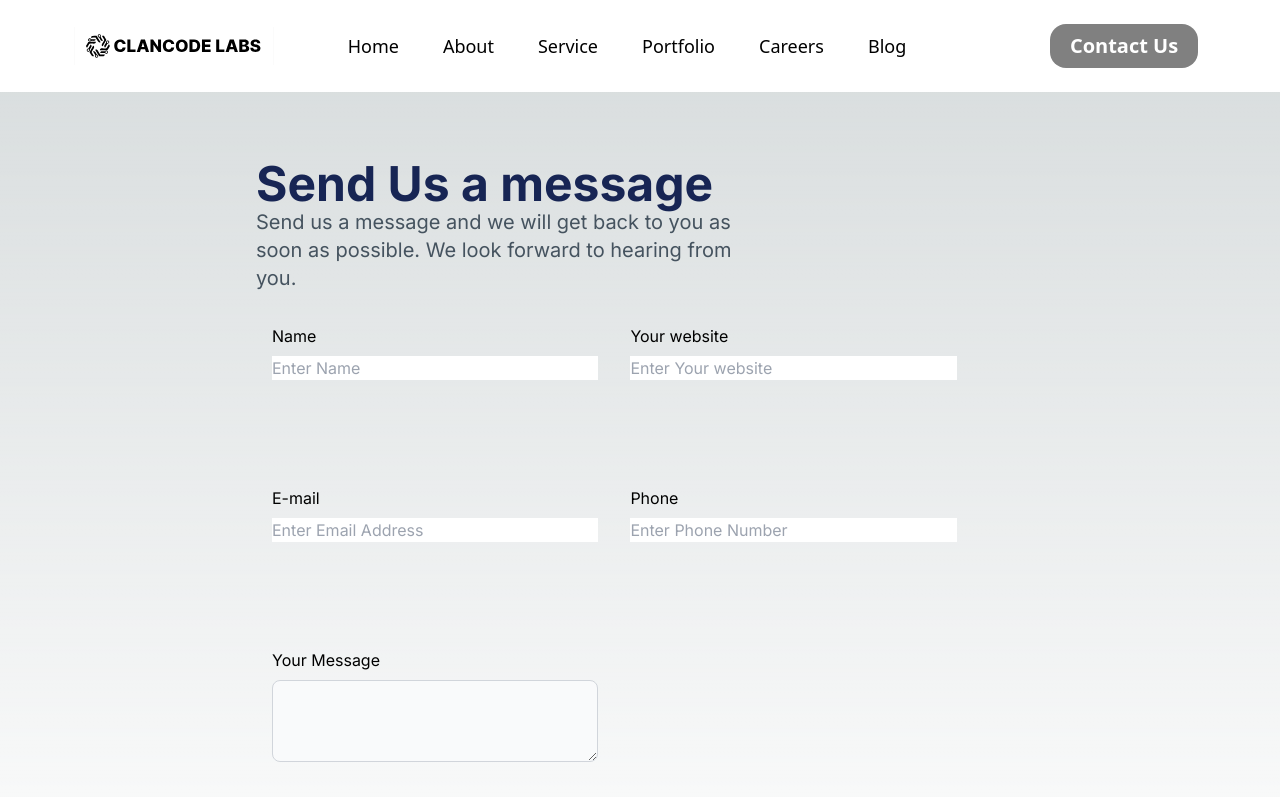
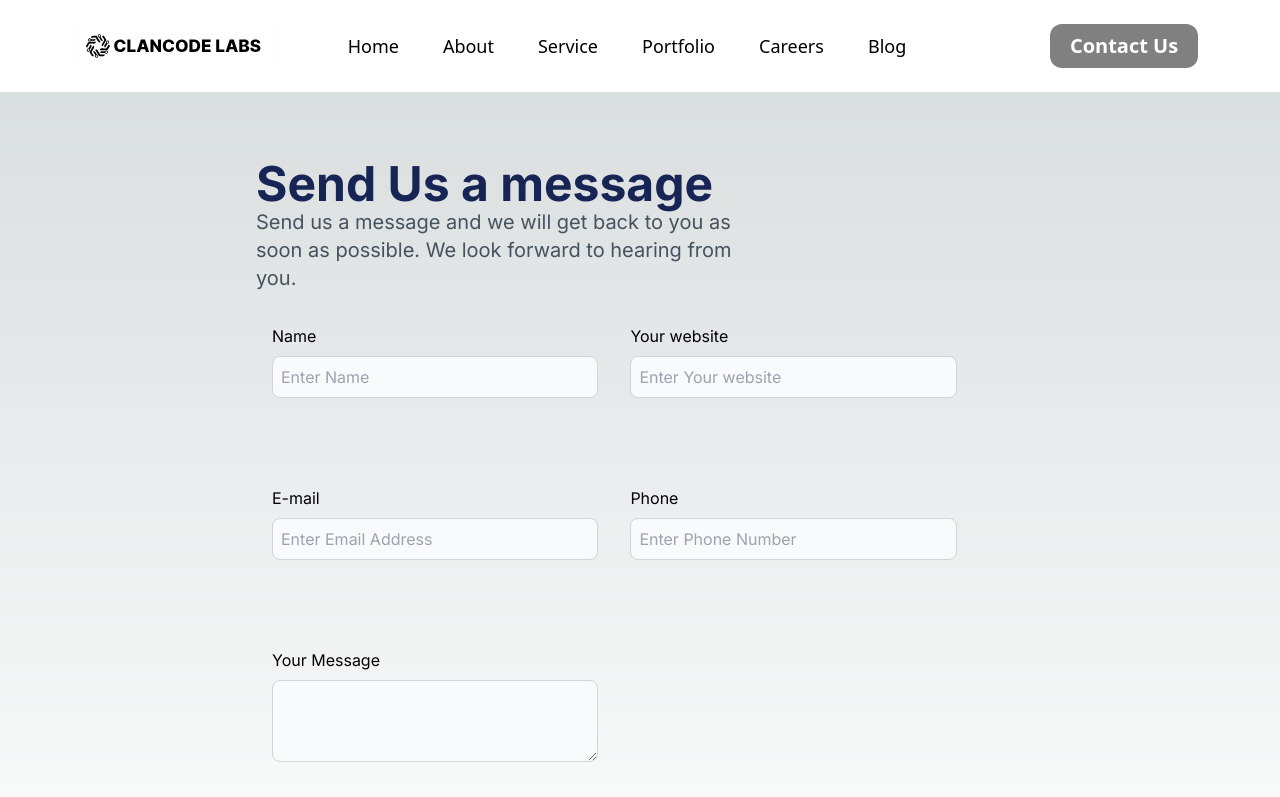
Before and after one commit to arthathagary/clancode-labs-side, a Next.js app: page /components/Contact in a window 1280 px wide. Shown: the top 797 px of the page. Built offline with nearby package versions, Linux system fonts and the light colour scheme.

Commit message:
fixed sme bugs

```diff
--- a/src/app/components/Contact/page.js
+++ b/src/app/components/Contact/page.js
@@ -5,9 +5,9 @@ import Footer from '@/app/pages/Footer'
 
 const page = () => {
   return (
-    <div className='width-full h-[100vh]'>
+    <div className='width-full h-[140vh] sm:h-[100vh]'>
         <NavBar/>
- <div  className='mt-40  flex flex-col justify-center ml-[20%] '>
+ <div  className='sm:mt-40 mt-20  flex flex-col justify-center ml-[10%] sm:ml-[20%] '>
   <h1 className=' text-5xl justify-start font-bold text-blue-950  '>
     Send Us a message
   </h1>
@@ -17,27 +17,27 @@ const page = () => {
   <label className='mb-2 '>
     Name
   </label>
- <input placeholder='Enter Name ' className=' outline-none'/>
+ <input placeholder='Enter Name ' className=' outline-none  text-gray-900 bg-gray-50 rounded-lg border border-gray-300 focus:ring-blue-500 focus:border-blue-500 dark:bg-gray-200 dark:border-gray-600 dark:placeholder-gray-400 dark:text-white dark:focus:ring-blue-500 dark:focus:border-blue-500 p-2'/>
  </div>
  <div className='m-0 flex flex-col p-4 mt-4'>
   <label className='mb-2'>
   Your website
   </label>
- <input placeholder='Enter Your website' className=' outline-none'/>
+ <input placeholder='Enter Your website' className=' outline-none  text-gray-900 bg-gray-50 rounded-lg border border-gray-300 focus:ring-blue-500 focus:border-blue-500 dark:bg-gray-200 dark:border-gray-600 dark:placeholder-gray-400 dark:text-white dark:focus:ring-blue-500 dark:focus:border-blue-500 p-2'/>
  </div>
  <div className='m-0 flex flex-col p-4 mt-4 '>
   <label className='mb-2'>
   E-mail
   </label>
- <input placeholder='Enter Email Address' className=' outline-none'/>
+ <input placeholder='Enter Email Address' className=' outline-none  text-gray-900 bg-gray-50 rounded-lg border border-gray-300 focus:ring-blue-500 focus:border-blue-500 dark:bg-gray-200 dark:border-gray-600 dark:placeholder-gray-400 dark:text-white dark:focus:ring-blue-500 dark:focus:border-blue-500 p-2'/>
  </div>
  <div className='m-0 flex flex-col p-4 mt-4 '>
   <label className='mb-2'>
   Phone
   </label>
- <input placeholder='Enter Phone Number' className=' outline-none'/>
+ <input placeholder='Enter Phone Number' className=' outline-none  text-gray-900 bg-gray-50 rounded-lg border border-gray-300 focus:ring-blue-500 focus:border-blue-500 dark:bg-gray-200 dark:border-gray-600 dark:placeholder-gray-400 dark:text-white dark:focus:ring-blue-500 dark:focus:border-blue-500 p-2'/>
  </div>
- <div className='m-0 flex flex-col p-4 mt-4 '>
+ <div className='m-0 flex flex-col p-4 mt-4 sm:mb-0 '>
   <label className='mb-2'>
   Your Message
   </label>
@@ -49,8 +49,8 @@ const page = () => {
  </div>
  </div>
  <div className='p-4'>
- <input type="checkbox" className='w-5 ' id="tickButton" name="tick" value="selected"></input>
- <label for="tickButton">Tick box</label></div>
+ <input type="checkbox" className='w-10 ' id="tickButton" name="tick" value="selected"></input>
+ <label for="tickButton">Subscribe to ClanCodeLabs</label></div>
  <div>
 
 
--- a/src/app/components/NavBar.jsx
+++ b/src/app/components/NavBar.jsx
@@ -10,26 +10,9 @@ import { animateScroll as scroll } from 'react-scroll';
 
 const NavBar = () => {
   const [nav,setNav] = useState(false);
-  const [color,setColor]=useState('white')
-  const [text,setText] =useState('black')
+
 
   const handleHamClick = ()=>setNav(!nav)
-
-useEffect(()=>{
-  const change=()=>{
-    if(window.scrollY>=90){
-
-      setColor('White')
-      setText('black')
-    }
-    else{
-      setColor('white')
-      setText('	black ')
-    }
-  }
-  window.addEventListener('scroll',change);
-},[])
-
 
   const [menu,setMenu] = useState(true);
   const handleMouseOver = ()=>{
@@ -37,12 +20,12 @@ useEffect(()=>{
   }
   return (
 
-<div style={{backgroundColor:`${color}`}} className=' fixed font-sans z-40  left-0 top-0 w-full ease-in-out duration-500 '>
-  <div className=' w-full m-auto bg-transparent flex justify-evenly items-center p-4 text-black'>
-<Link href='/'>
-          <div style={{color:`${text}`}}  className='w-[200px] bg-black'><Image src={Logo}/></div>
+<div className=' fixed font-sans z-40  left-0 top-0 w-full ease-in-out duration-500 '>
+  <div className=' w-full m-auto bg-white flex justify-evenly items-center p-4 text-black' >
+<Link href='/' >
+          <div   className='w-[200px] bg-black'><Image src={Logo}/></div>
         </Link>
-  <ul style={{color:`${text}`}} className='hidden md:flex md:text-xs  lg:text-lg  '>
+  <ul  className='hidden md:flex md:text-xs  lg:text-lg  '>
 
     <li className=' p-4 pr-7 scroll-s hover:text-red-700 hover:scale-105'>
     <Link href='/'> Home</Link>
@@ -59,8 +42,8 @@ useEffect(()=>{
   <div>
 
   </div>
-  <div><Link href="/components/Contact">
-   <button className=' hidden border-none  md:flex items-center justify-center mt-2 type="button" class="focus:outline-none text-white bg-[#808080] hover:bg-black   text-xl rounded-2xl font-bold  px-5 py-2 mr-2 mb-2   '>Contact Us</button></Link>
+  <div>
+   <button className=' hidden border-none  md:flex items-center justify-center mt-2 type="button" class="focus:outline-none text-white bg-[#808080] hover:bg-black   text-xl rounded-xl font-bold  px-5 py-2 mr-2 mb-2   '><Link href="/components/Contact">Contact Us</Link></button>
    </div>
 
 
@@ -68,22 +51,22 @@ useEffect(()=>{
 
   <div className=' md:hidden z-50 block cursor-pointer '  onClick={handleHamClick}>
 
-        {!nav?<FaBars size={20} style={{color:`${text}`}} className=''/>:<FaTimes size={20} className='mt-0 text-black bg-white'/>}
+        {!nav?<FaBars size={20}  className=''/>:<FaTimes size={20} className='mt-0 text-black bg-white'/>}
 
   </div>
   {/* Mobile menu */}
-  <div style={{color:`${text}`}} className={nav ? ' md:hidden text-black  absolute top-0 right-0 bottom-0 left-0 flex justify-center items-center w-full h-screen bg-black  text-center ease-in-out duration-500':'md:hidden  absolute top-0 right-0 bottom-0 left-[-100%] flex justify-center items-center w-full h-screen bg-slate-500  text-center ease-in-out duration-500 '}>
+  <div  className={nav ? ' md:hidden text-black  absolute top-0 right-0 bottom-0 left-0 flex justify-center items-center w-full h-screen bg-black  text-center ease-in-out duration-500':'md:hidden  absolute top-0 right-0 bottom-0 left-[-100%] flex justify-center items-center w-full h-screen bg-slate-500  text-center ease-in-out duration-500 '}>
   <ul>
     <li onClick={handleHamClick} className='p-4 text-2xl hover:text-gray-900  text-white '>
       <a href="/">Home</a>
     </li>
     <li onClick={handleHamClick} className='p-4 text-2xl hover:text-gray-900  text-white  '>
-      <Link href="">About</Link>
+      <Link href="/#about">About</Link>
     </li>
-   <li onClick={handleHamClick} className='p-4 text-2xl hover:text-gray-900   text-white '><a href="#services">Service</a></li>
-   <li onClick={handleHamClick} className='p-4 text-2xl hover:text-gray-900   text-white '><a href="#mvpsection">Portfolio</a></li>
-   <li onClick={handleHamClick} className='p-4 text-2xl hover:text-gray-900   text-white '><a href="#">Careers</a></li>
-   <li onClick={handleHamClick} className='p-4 text-2xl hover:text-gray-900   text-white '><a href="#">Blog</a></li>
+   <li onClick={handleHamClick} className='p-4 text-2xl hover:text-gray-900   text-white '><Link href="/#services">Service</Link></li>
+   <li onClick={handleHamClick} className='p-4 text-2xl hover:text-gray-900   text-white '><Link href="#mvpsection">Portfolio</Link></li>
+   <li onClick={handleHamClick} className='p-4 text-2xl hover:text-gray-900   text-white '><Link href="#">Careers</Link></li>
+   <li onClick={handleHamClick} className='p-4 text-2xl hover:text-gray-900   text-white '><Link href="#">Blog</Link></li>
    <Link href="/components/Contact"><button onClick={handleHamClick} className='type="button" class="focus:outline-none text-black bg-[#808080] hover:bg-white hover:text-black focus:ring-4 focus:ring-green-300 font-medium rounded-lg text-sm px-5 py-2.5 mr-2 mb-2 dark:bg-green-600 dark:hover:bg-white dark:focus:ring-green-800" '>Contact Us</button></Link>
 
   </ul>
```
